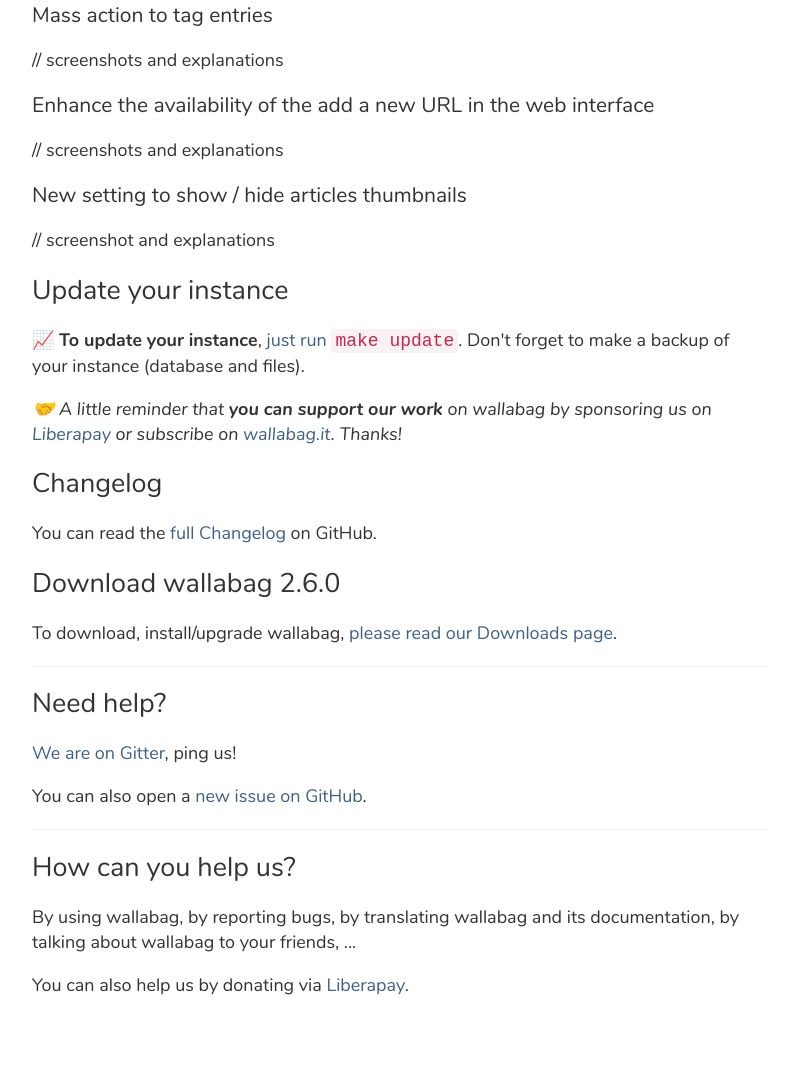
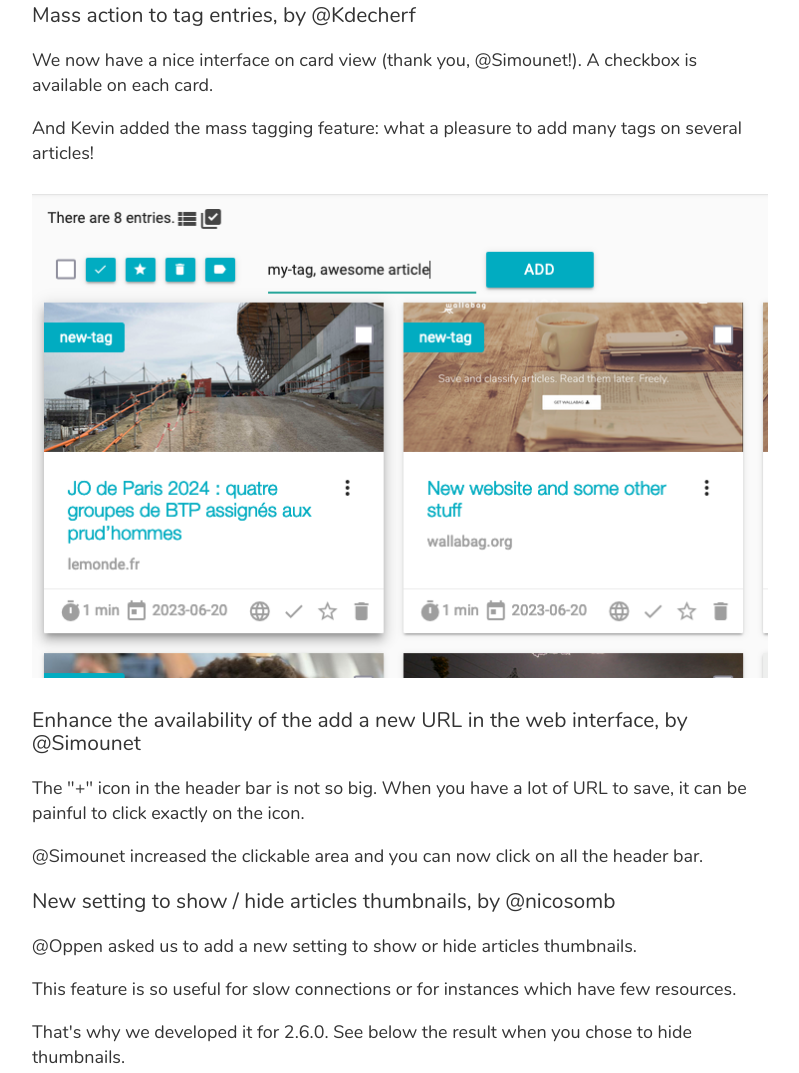
Before and after one commit to wallabag/website, an Eleventy site: page news/20230620-new-release-wallabag-260/index.md in a window 1280 px wide. Shown: the part 778-1851 px from the top of the page, without its empty margins (240-1039 px from the left). Built offline with nearby package versions, Linux system fonts and the light colour scheme; Eleventy itself is replaced by a stand-in of ours; files that its build step writes are made by us from their sources.

Commit message:
Add screenshots on 2.6.0 blogpost

```diff
--- a/news/20230620-new-release-wallabag-260/index.md
+++ b/news/20230620-new-release-wallabag-260/index.md
@@ -1,7 +1,8 @@
 ---
 title: 'wallabag 2.6.0'
 published: true
-date: 2023-06-20 12:00:00 +02:00
+date: 2
+  023-06-20 12:00:00 +02:00
 ---
 
 wallabag 🦘turns 10 🎂 ! To celebrate this birthday, we are pleased to announce the release of [wallabag 2.6.0](https://github.com/wallabag/wallabag/releases/tag/2.6.0).
@@ -15,17 +16,31 @@
 wallabag is 10: it's starting to get a little rusty. That's why we made a lot of effort to improve technical stuff, under the hood.
 Most of this work was done by [Yassine](https://github.com/yguedidi): thank you so much! Thanks to him, wallabag can go forward (for the next 10 years?).
 
-### Mass action to tag entries
+### Mass action to tag entries, by @Kdecherf
 
-// screenshots and explanations
+We now have a nice interface on card view (thank you, @Simounet!). A checkbox is available on each card.
 
-### Enhance the availability of the add a new URL in the web interface
+And Kevin added the mass tagging feature: what a pleasure to add many tags on several articles!
 
-// screenshots and explanations
+![mass_tag.png](mass_tag.png)
 
-### New setting to show / hide articles thumbnails
+### Enhance the availability of the add a new URL in the web interface, by @Simounet
 
-// screenshot and explanations
+The "+" icon in the header bar is not so big. When you have a lot of URL to save, it can be painful to click exactly on the icon.
+
+@Simounet increased the clickable area and you can now click on all the header bar.
+
+### New setting to show / hide articles thumbnails, by @nicosomb
+
+@Oppen asked us to add a new setting to show or hide articles thumbnails.
+
+This feature is so useful for slow connections or for instances which have few resources.
+
+That's why we developed it for 2.6.0. See below the result when you chose to hide thumbnails.
+
+![img_list_no_preview.png](img_list_no_preview.png)
+
+![img_card_no_preview.png](img_card_no_preview.png)
 
 ## Update your instance
 
```
Also changed, not shown: news/20230620-new-release-wallabag-260/img_card_no_preview.png (added), news/20230620-new-release-wallabag-260/img_list_no_preview.png (added), news/20230620-new-release-wallabag-260/mass_tag.png (added).
